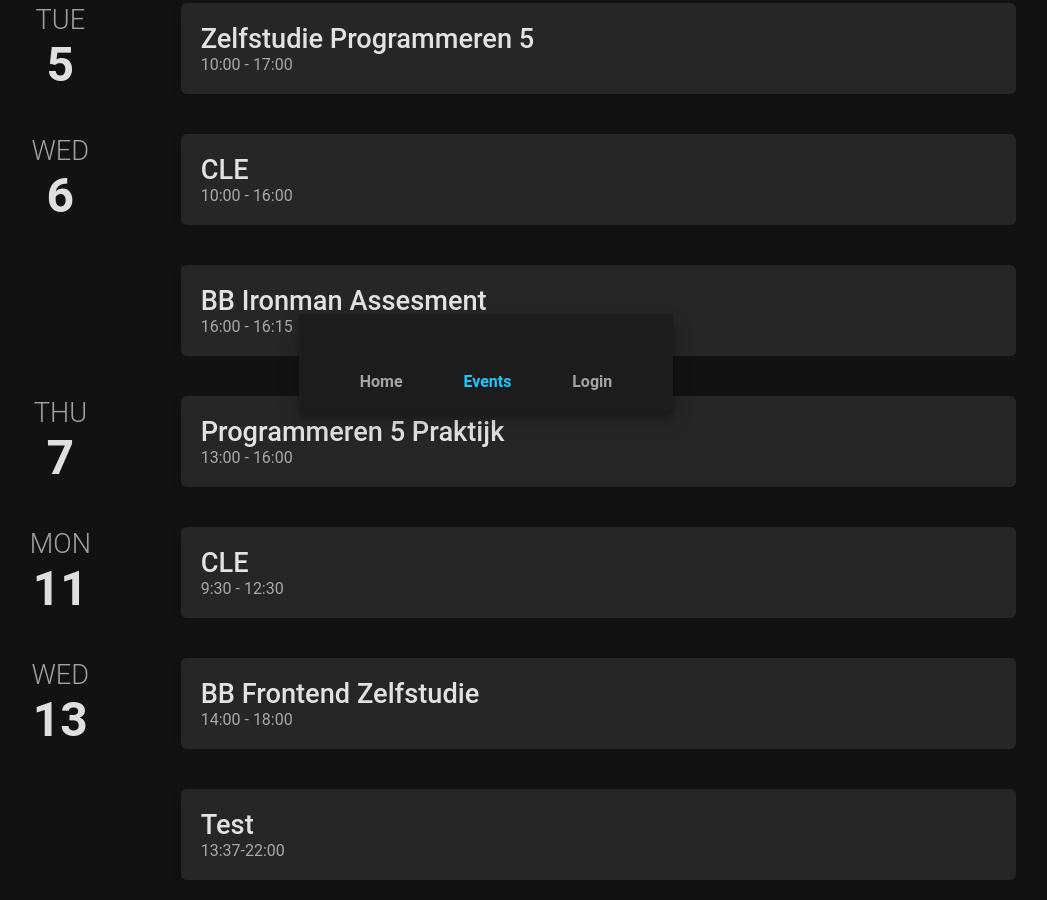
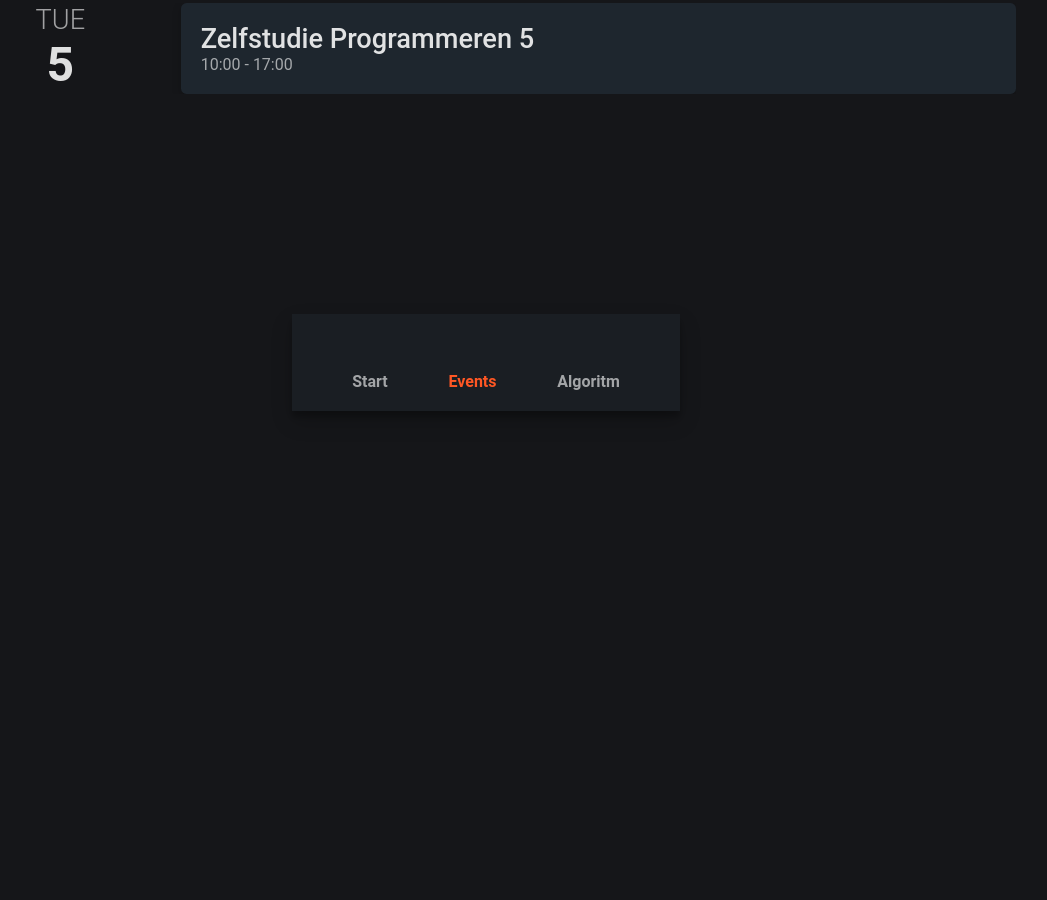
Before and after one commit to LuukFTF/prg08-eindopdracht, a website with bundled scripts: page docs/index.html in a window 1280 px wide. Shown: the part 389-1289 px from the top of the page, without its empty margins (154-1201 px from the left). After the commit the page ends 800 px from the top, so only its background shows below. Built offline with nearby package versions, Linux system fonts and the light colour scheme; a script that the page names is missing.

Commit message:
frontend stuff

```diff
--- a/docs/index.html
+++ b/docs/index.html
@@ -27,12 +27,12 @@
         <!-- start repeat -->
         <div class="item flex">
             <div class="left">
-                <h3>MON</h3>
-                <h2>4</h2>
+                <h3>SAT</h3>
+                <h2>18</h2>
             </div>
             <a class="right" href="../eventdetail">
-                <h3>CLE</h3>
-                <h4>9:30 - 12:30</h4>
+                <h3>Terug naar de Kust</h3>
+                <h4>13:00 - 17:00</h4>
             </a>
         </div>
 
@@ -54,68 +54,6 @@
                 <h4>10:00 - 17:00</h4>
             </a>
         </div>
-
-        <div class="item flex">
-            <div class="left">
-                <h3>WED</h3>
-                <h2>6</h2>
-            </div>
-            <a class="right" href="../eventdetail">
-                <h3>CLE</h3>
-                <h4>10:00 - 16:00</h4>
-            </a>
-
-
-        </div>
-
-        <div class="item flex">
-            <div class="left"></div>
-            <a class="right" href="../eventdetail">
-                <h3>BB Ironman Assesment</h3>
-                <h4>16:00 - 16:15</h4>
-            </a>
-        </div>
-
-        <div class="item flex">
-            <div class="left">
-                <h3>THU</h3>
-                <h2>7</h2>
-            </div>
-            <a class="right" href="../eventdetail">
-                <h3>Programmeren 5 Praktijk</h3>
-                <h4>13:00 - 16:00</h4>
-            </a>
-        </div>
-
-        <div class="item flex">
-            <div class="left">
-                <h3>MON</h3>
-                <h2>11</h2>
-            </div>
-            <a class="right" href="../eventdetail">
-                <h3>CLE</h3>
-                <h4>9:30 - 12:30</h4>
-            </a>
-        </div>
-        <div class="item flex">
-            <div class="left">
-                <h3>WED</h3>
-                <h2>13</h2>
-            </div>
-            <a class="right" href="../eventdetail">
-                <h3>BB Frontend Zelfstudie</h3>
-                <h4>14:00 - 18:00</h4>
-            </a>
-        </div>
-        <div class="item flex">
-            <div class="left"></div>
-            <a class="right" href="../eventdetail">
-                <h3>Test</h3>
-                <h4>13:37-22:00</h4>
-            </a>
-        </div>
-
-        <!-- end repeat -->
     </main>
 
     </div>
@@ -129,17 +67,17 @@
 
     <footer class="bottomnavbar-container">
         <nav class="navbar flex-col">
-            <a href="../home" class="btn nav-btn
+            <a href="#" class="btn nav-btn
                 btncontent-home">
-                <h4>Home</h4>
+                <h4>Start</h4>
             </a>
-            <a href="../events" class="btn nav-btn
+            <a href="#" class="btn nav-btn
                 btncontent-event active">
                 <h4>Events</h4>
             </a>
-            <a href="../login" class="btn nav-btn
+            <a href="algoritm" class="btn nav-btn
                 btncontent-login">
-                <h4>Login</h4>
+                <h4>Algoritm</h4>
             </a>
         </nav>
     </footer>
--- a/docs/js/libraries/vegaconfig.json
+++ b/docs/js/libraries/vegaconfig.json
@@ -9,7 +9,7 @@
     {"name": "labels", "value": true, "bind": {"input": "checkbox"}},
     {
       "name": "layout",
-      "value": "tidy",
+      "value": "cluster",
       "bind": {"input": "radio", "options": ["tidy", "cluster"]}
     },
     {
--- a/src/scss/style.scss
+++ b/src/scss/style.scss
@@ -1,26 +1,29 @@
 :root{
-    --bg-color:         #121212;
+    --bg-color:          hsl(225, 9%, 9%);
 
-    --surface-100:      #1c1c1c;
-    --surface-150:      #262626;
-    --surface-200:      #333333;
+    --surface-100:       hsl(213, 15%, 12%);
+    --surface-150:       hsl(210, 21%, 15%);
+    --surface-200:       hsl(210, 24%, 20%);
 
-    --error-color:      #F47189;
-    --warning-color:    #FCD34D;
-    --succes-color:     #6EE7B7;
+    --error-color:       #F47189;
+    --warning-color:     #FCD34D;
+    --succes-color:      #6EE7B7;
 
-    --primary-300:      #007599;
-    --primary-500:      #1ac9ff;
-    --primary-700:      #6ed7f7;
+    --primary-300:       #992400;
+    --primary-500:       hsl(14, 100%, 57%);
+    --primary-700:       hsl(14, 90%, 70%);
 
-    --secondary-300:      #0d9900;
-    --secondary-500:      #2dff1a;
-    --secondary-700:      #79f76e;
+    --secondary-300:     #990000;
+    --secondary-500:     #F66464;
+    --secondary-700:     #d3aaaa;
 
+    --tertiary-300:      #007599;
+    --tertiary-500:      #1ac9ff;
+    --tertiary-700:      #6ed7f7;
 
-    // --primary-300:      #0d9900;
-    // --primary-500:      #2dff1a;
-    // --primary-700:      #79f76e;
+    --accent4-300:       #7d1c6f;
+    --accent4-500:       #d12eb9;
+    --accent4-700:       #d98ccd;
 
 
     --white-on-1:        #FFFFFFdd;
@@ -31,9 +34,11 @@
     --black-on-2:        hsla(0, 0%, 0%, 0.6);
     --black-on-3:        hsla(0, 0%, 0%, 0.376);
 
-
     --whiteoverlay-4:    hsla(0, 0%, 100%, 0.04);
     --whiteoverlay-12:   hsla(0, 0%, 100%, 0.12);
+
+    --primary-overlay-4: hsla(14, 100%, 57%, 0.04);
+    --primary-overlay-12:hsla(14, 100%, 57%, 0.12);
 
 
     --onsurface-color:      var(--white-on-1);
@@ -228,33 +233,27 @@ a {
 
 
 .lable_r {
-    background: orange;
-    color: var(--white-on-1);
+    background: var(--primary-500);
 }
 
 .lable_rec {
-    background: red;
-    color: var(--white-on-1);
+    background: var(--secondary-500);
 }
 
 .lable_s {
-    background: darkred;
-    color: var(--white-on-1);
+    background: var(--secondary-300);
 }
 
 .lable_p {
-    background: lightblue;
-    color: var(--black-on-1);
+    background: var(--tertiary-700);
 }
 
 .lable_m {
-    background: blue;
-    color: var(--white-on-1);
+    background: var(--tertiary-500);
 }
 
 .lable_f {
-    background: yellow;
-    color: var(--black-on-1);
+    background: var(--accent4-500);
 }
 
 
```
Also changed, not shown: docs/algoritm/index.html (+23 -9 lines), docs/css/style.css, 1 other file.
